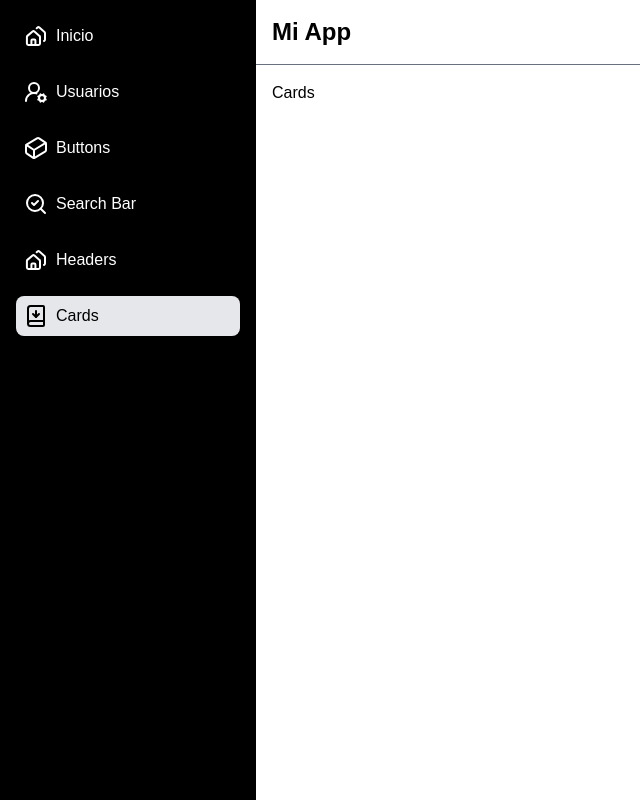
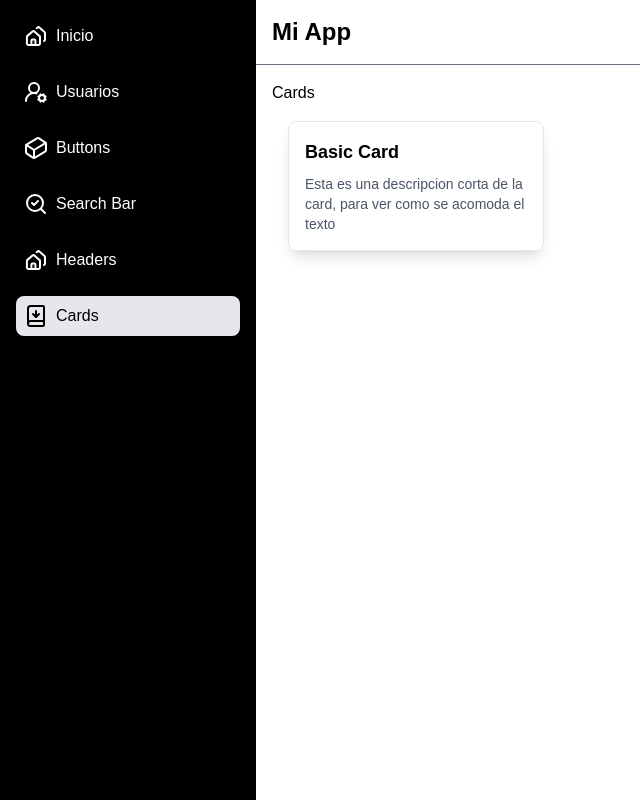
Before and after one commit to alejandro-v02/PixelCraft, a React (Vite) app: page / in a window 1280 px wide. Both pictures are taken after a click on the button "Cards". Shown: the whole page, without its empty margins (0-640 px from the left). Built offline with nearby package versions, Linux system fonts and the light colour scheme.

Commit message:
Add basic card style

```diff
--- a/src/modules/Cards.jsx
+++ b/src/modules/Cards.jsx
@@ -2,6 +2,14 @@ function Cards(){
     return(
         <div>
             <h2>Cards</h2>
+
+            <div className="flex flex-wrap gap-4 p-4">
+                <div className="w-64 border border-gray-200 rounded-lg shadow-lg p-4">
+                    <h3 className="font-bold text-lg mb-2">Basic Card</h3>
+                    <p className="text-sm text-gray-600">Esta es una descripcion corta de la card, para ver como se acomoda el texto</p>
+                </div>
+            </div>
+
         </div>
     )
 }
--- a/src/modules/Headers.jsx
+++ b/src/modules/Headers.jsx
@@ -1,4 +1,4 @@
-import { useState } from "react";
+import {useState } from "react";
 
 function Headers(){
     //header con dropdown de usuario
@@ -13,6 +13,7 @@ function Headers(){
     const [mobileMenuOpen,setMobileMenuOpen]= useState(false);
     //header con breadcrumbs
     const breadcrumbs=["Inicio", "Productos","Zapatos"];
+
 
     return(
         <div>
@@ -70,10 +71,10 @@ function Headers(){
                     className="flex items-center w-8 h-8 rounded-full bg-black text-white justify-center font-bold gap-2 cursor-pointer">
                         A</button>
                     {menuOpen && (
-                        <div className="absolute top-full right-0 mt-2 w-40 bg-white border border-gray-200 rounded-lg shadow-lg overflow-hidden">
-                            <a href="#" className="block px-4 py-2 text-sm hover:bg-gray-100 transition-colors duration-500" >Perfil</a>
-                            <a href="#" className="block px-4 py-2 text-sm hover:bg-gray-100 transition-colors duration-500" >Configuracion</a>
-                            <a href="#" className="block px-4 py-2 text-sm  hover:bg-gray-100 transition-colors duration-500" >Cerrar Sesion</a>
+                        <div className="absolute top-full right-0 mt-2 w-40 backdrop-blur-lg border border-gray-200 rounded-lg shadow-lg overflow-hidden ">
+                            <a href="#" className="block px-4 py-2 text-sm  hover:bg-gray-100 transition-colors duration-500" >Perfil</a>
+                            <a href="#" className="block px-4 py-2 text-sm  hover:bg-gray-100 transition-colors duration-500" >Configuracion</a>
+                            <a href="#" className="block px-4 py-2 text-sm   hover:bg-gray-100 transition-colors duration-500" >Cerrar Sesion</a>
                         </div>
                     )}
                 </div>
@@ -87,7 +88,7 @@ function Headers(){
                         <span className="absolute -top-1 -right-1 w-3 h-3 bg-red-500 rounded-full border-2 border-white animate-pulse "></span>
                     </button>
                     {notiOpen && (
-                        <div className="absolute top-full right-0 mt-2 w-56 border border-gray-200 rounded-lg overflow-hidden">
+                        <div className="absolute top-full right-0 mt-2 w-56 border border-gray-200 rounded-lg overflow-hidden backdrop-blur-lg ">
                             <div className="px-4 py-2 text-sm font-bold border-b border-gray-100">Notificaciones</div>
                             <a href="#" className="block px-4 py-2 text-sm hover:bg-gray-100 transition-colors duration-500">Nuevo Mensaje de Ana</a>
                             <a href="#" className="block px-4 py-2 text-sm hover:bg-gray-100 transition-colors duration-500">Tu pedido fue enviado</a>
@@ -171,6 +172,7 @@ function Headers(){
                     ))}
                 </div>
 
+
             </div>
         </div>
     )
```
